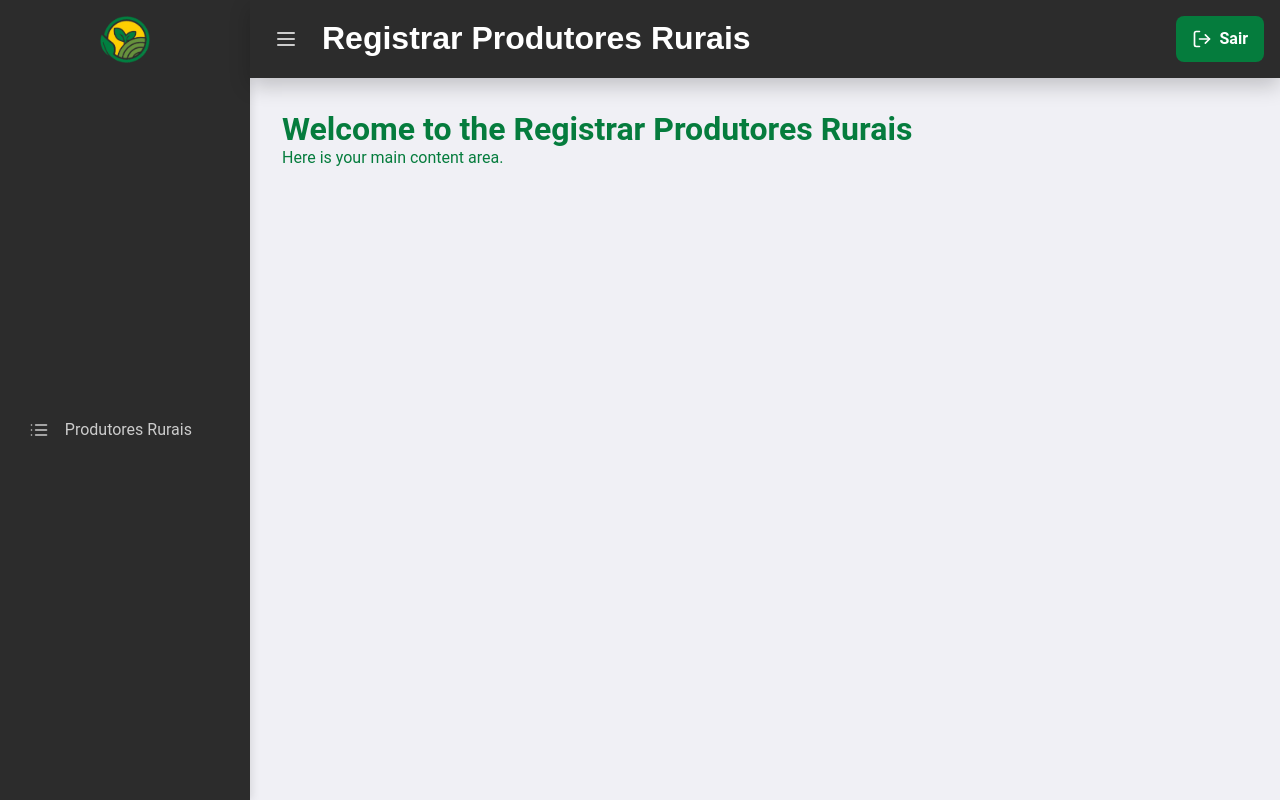
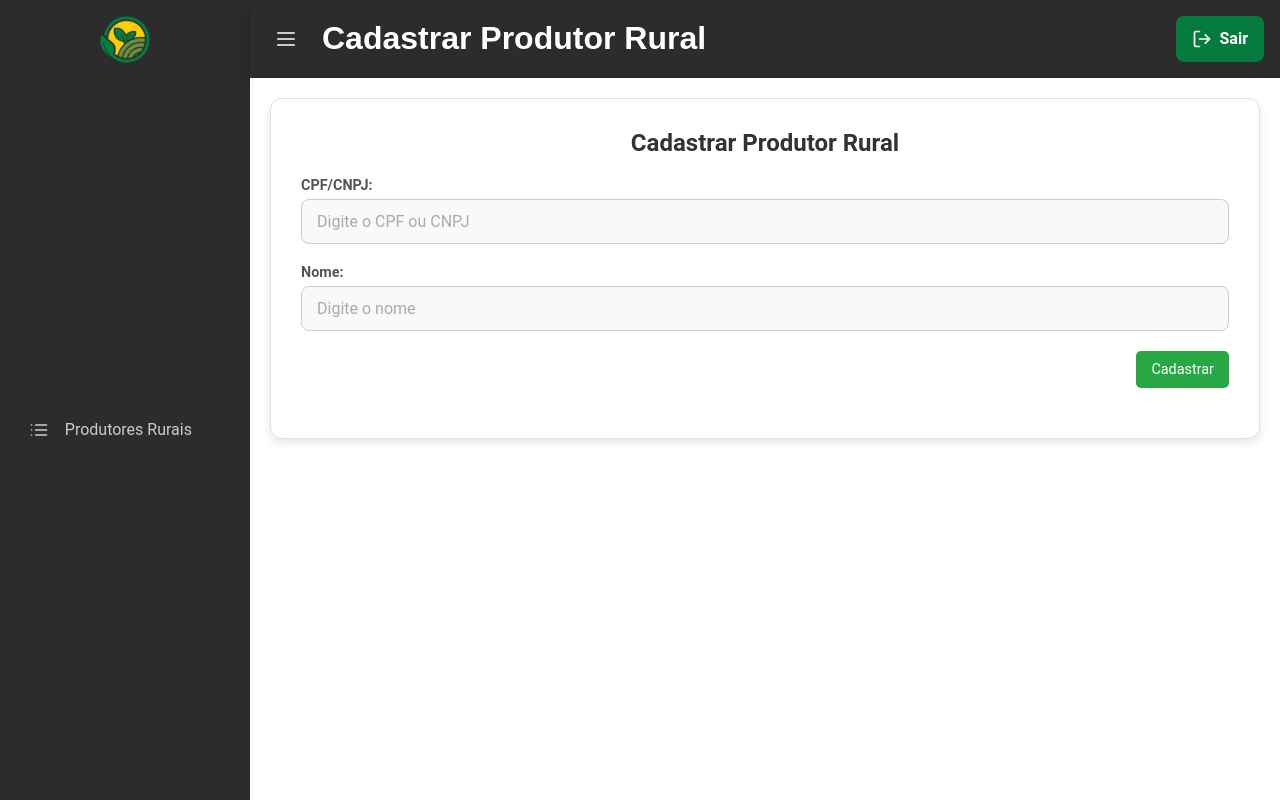
Before and after one commit to KevinRuanSoares/serasa_test_web, a React (Vite) app: page /rural-producer-create in a window 1280 px wide. Built offline with nearby package versions, Linux system fonts and the light colour scheme; sample sign-in values are in the browser's storage.

Commit message:
feat: added producer form;

```diff
--- a/src/components/GenericTable/index.tsx
+++ b/src/components/GenericTable/index.tsx
@@ -1,5 +1,5 @@
 import React from "react";
-import { StyledTable } from "./styles";
+import { StyledTable, TableContainer } from "./styles";
 
 interface Column<T> {
   header: string; // Column header name
@@ -21,6 +21,8 @@ const GenericTable = <T,>({
   remove,
 }: GenericTableProps<T>): React.ReactElement => {
   return (
+    <TableContainer>
+
       <StyledTable>
         <thead>
           <tr>
@@ -47,6 +49,7 @@ const GenericTable = <T,>({
           ))}
         </tbody>
       </StyledTable>
+    </TableContainer>
   );
 };
 
--- a/src/components/GenericTable/styles.ts
+++ b/src/components/GenericTable/styles.ts
@@ -1,14 +1,20 @@
 import styled from "styled-components";
+
+export const TableContainer = styled.div`
+  max-height: 500px; /* Ajuste o valor para limitar a altura da tabela */
+  overflow-y: auto; /* Habilita o scroll vertical */
+  overflow-x: auto; /* Habilita o scroll horizontal, caso necessário */
+  // border-radius: 12px;
+  // box-shadow: 0px 4px 10px rgba(0, 0, 0, 0.1);
+  background-color: #fff;
+`;
 
 export const StyledTable = styled.table`
   width: 100%;
   border-collapse: collapse;
-  margin: 20px 0;
+  margin: 0;
   font-size: 0.9rem;
   background-color: #fff;
-  border-radius: 12px;
-  overflow: hidden;
-  box-shadow: 0px 4px 10px rgba(0, 0, 0, 0.1);
 
   th, td {
     text-align: left;
--- a/src/pages/auth/RuralProducer/Create/index.tsx
+++ b/src/pages/auth/RuralProducer/Create/index.tsx
@@ -1,30 +1,124 @@
-import { useEffect } from 'react';
-import { useDispatch } from 'react-redux';
+// src/pages/RuralProducerCreate/index.tsx
+import React, { useState, useEffect } from "react";
+import { useDispatch, useSelector } from 'react-redux';
+import { IRootState } from '../../../../redux/store';
+import { useNavigate } from "react-router-dom";
 import TopBar from "../../../../components/TopBar";
 import Sidebar from "../../../../components/Sidebar";
-import { setCurrentPageTitle } from '../../../../redux/slices/themeSlice';
-import { RuralProducerCreateContainer, ContentArea, MainContent } from "./styles";
+import {
+  RuralProducerListContainer,
+  ContentArea,
+  MainContent,
+  ButtonContainer,
+} from "./styles";
+import { setCurrentPageTitle } from "../../../../redux/slices/themeSlice";
+import { ProducerService } from "../../../../services/producers";
+import Modal from "../../../../components/Modal";
+import {
+  FormContainer,
+  FormField,
+  FormInput,
+  FormLabel,
+  FormTitle,
+} from "./styledForm";
 
-const Dashboard = () => {
+const RuralProducerCreate: React.FC = () => {
+  const dispatch = useDispatch();
+  const navigate = useNavigate();
+  const [cpfCnpj, setCpfCnpj] = useState("");
+  const [name, setName] = useState("");
+  const [error, setError] = useState<string | null>(null);
+  const [successMessage, setSuccessMessage] = useState<string | null>(null);
+  const [loading, setLoading] = useState(false);
 
-  const dispatch = useDispatch();
+  const userAuth = useSelector((state: IRootState) => state.auth);
+  const token = userAuth.token;
 
   useEffect(() => {
-    dispatch(setCurrentPageTitle({ title: 'Registrar Produtores Rurais' }));
+    dispatch(setCurrentPageTitle({ title: "Cadastrar Produtor Rural" }));
   }, [dispatch]);
 
+  const handleFormSubmit = async (e: React.FormEvent) => {
+    e.preventDefault();
+    setError(null);
+    setSuccessMessage(null);
+
+    if (!cpfCnpj || !name) {
+      setError("Todos os campos são obrigatórios.");
+      return;
+    }
+
+    setLoading(true);
+
+    try {
+      if (!token) {
+        setError("Usuario não autenticado.");
+        return;
+      }
+      const success = await ProducerService.createProducer({
+        token,
+        producer:{
+          cpf_cnpj: cpfCnpj,
+          name,
+        }
+      });
+
+      if (success) {
+        setSuccessMessage("Produtor cadastrado com sucesso!");
+        navigate("/rural-producer-list");
+      } else {
+        setError("Erro ao cadastrar o produtor.");
+      }
+    } catch (err) {
+      setError((err as Error).message);
+    } finally {
+      setLoading(false);
+    }
+  };
+
   return (
-    <RuralProducerCreateContainer>
-      <Sidebar/>
+    <RuralProducerListContainer>
+      <Sidebar />
       <ContentArea>
-        <TopBar/>
+        <TopBar />
         <MainContent>
-          <h1>Welcome to the Registrar Produtores Rurais</h1>
-          <p>Here is your main content area.</p>
+          <FormContainer>
+            <FormTitle>Cadastrar Produtor Rural</FormTitle>
+            {error && <p style={{ color: "red" }}>{error}</p>}
+            {successMessage && <p style={{ color: "green" }}>{successMessage}</p>}
+            <form onSubmit={handleFormSubmit}>
+              <FormField>
+                <FormLabel htmlFor="cpfCnpj">CPF/CNPJ:</FormLabel>
+                <FormInput
+                  id="cpfCnpj"
+                  type="text"
+                  value={cpfCnpj}
+                  onChange={(e) => setCpfCnpj(e.target.value)}
+                  placeholder="Digite o CPF ou CNPJ"
+                />
+              </FormField>
+              <FormField>
+                <FormLabel htmlFor="name">Nome:</FormLabel>
+                <FormInput
+                  id="name"
+                  type="text"
+                  value={name}
+                  onChange={(e) => setName(e.target.value)}
+                  placeholder="Digite o nome"
+                />
+              </FormField>
+              <ButtonContainer>
+                <button type="submit" disabled={loading}>
+                  {loading ? "Salvando..." : "Cadastrar"}
+                </button>
+              </ButtonContainer>
+            </form>
+          </FormContainer>
         </MainContent>
       </ContentArea>
-    </RuralProducerCreateContainer>
+      {error && <Modal title="Ops!" message={error} onClose={() => setError(null)} />}
+    </RuralProducerListContainer>
   );
 };
 
-export default Dashboard;
+export default RuralProducerCreate;
--- /dev/null
+++ b/src/pages/auth/RuralProducer/Create/styledForm.ts
@@ -0,0 +1,52 @@
+// src/pages/RuralProducerCreate/styledForm.ts
+import styled from "styled-components";
+
+export const FormContainer = styled.div`
+  // max-width: 500px;
+  margin: 0 auto;
+  padding: 30px;
+  background: #ffffff;
+  border: 1px solid #e0e0e0;
+  border-radius: 12px;
+  box-shadow: 0px 4px 10px rgba(0, 0, 0, 0.1);
+`;
+
+export const FormTitle = styled.h2`
+  font-size: 1.5rem;
+  font-weight: bold;
+  text-align: center;
+  margin-bottom: 20px;
+  color: #333;
+`;
+
+export const FormField = styled.div`
+  margin-bottom: 20px;
+`;
+
+export const FormLabel = styled.label`
+  display: block;
+  font-size: 0.9rem;
+  font-weight: bold;
+  margin-bottom: 5px;
+  color: #555;
+`;
+
+export const FormInput = styled.input`
+  width: 100%;
+  padding: 12px 15px;
+  font-size: 1rem;
+  border: 1px solid #ccc;
+  border-radius: 8px;
+  background: #f9f9f9;
+  outline: none;
+  transition: border-color 0.3s;
+
+  &:focus {
+    border-color: #28a745;
+    background: #fff;
+  }
+
+  &::placeholder {
+    color: #aaa;
+  }
+`;
--- a/src/pages/auth/RuralProducer/Create/styles.ts
+++ b/src/pages/auth/RuralProducer/Create/styles.ts
@@ -1,16 +1,120 @@
 import styled from 'styled-components';
 
-export const RuralProducerCreateContainer = styled.div`
+export const RuralProducerListContainer = styled.div`
   display: flex;
+  height: 100vh;
+  background-color: #fff !important;
 `;
 
 export const ContentArea = styled.div`
   flex: 1;
   display: flex;
   flex-direction: column;
+  background-color: #fff  !important;
 `;
 
-export const MainContent = styled.div`
-  padding: 2rem;
-  color: #057C3D;
+export const MainContent = styled.main`
+  padding: 20px;
+  background-color: #fff;
+  // box-shadow: 0px 4px 10px rgba(0, 0, 0, 0.1);
+  // border-radius: 12px;
 `;
+
+export const StyledTable = styled.table`
+  width: 100%;
+  border-collapse: collapse;
+  margin: 20px 0;
+  font-size: 0.9rem;
+
+  th, td {
+    text-align: left;
+    padding: 12px;
+    border: 1px solid #e0e0e0;
+  }
+
+  th {
+    background-color: #f4f4f4;
+    font-weight: bold;
+  }
+
+  tr:hover {
+    background-color: #f9f9f9;
+  }
+
+  button {
+    padding: 5px 10px;
+    margin: 0 5px;
+    border: none;
+    border-radius: 4px;
+    font-size: 0.8rem;
+    cursor: pointer;
+    transition: background-color 0.3s ease;
+
+    &:hover {
+      background-color: #ddd;
+    }
+
+    &.edit {
+      background-color: #ffcc00;
+      color: black;
+    }
+
+    &.delete {
+      background-color: #ff4d4d;
+      color: white;
+    }
+  }
+`;
+
+export const PaginationContainer = styled.div`
+  display: flex;
+  justify-content: space-between;
+  align-items: center;
+  margin-top: 20px;
+
+  button {
+    padding: 10px 15px;
+    border: none;
+    border-radius: 5px;
+    background-color: #28a745;
+    color: white;
+    font-size: 0.9rem;
+    cursor: pointer;
+    transition: background-color 0.3s ease;
+
+    &:hover {
+      background-color:rgb(26, 110, 46);
+    }
+
+    &:disabled {
+      background-color: #ccc;
+      cursor: not-allowed;
+    }
+  }
+
+  span {
+    font-size: 0.9rem;
+    color: #555;
+  }
+`;
+
+export const ButtonContainer = styled.div`
+  display: flex;
+  justify-content: flex-end;
+  margin-bottom: 20px;
+
+  button {
+    padding: 10px 15px;
+    background-color: #28a745;
+    color: white;
+    border: none;
+    border-radius: 5px;
+    font-size: 0.9rem;
+    cursor: pointer;
+    transition: background-color 0.3s ease;
+
+    &:hover {
+      background-color: #218838;
+    }
+  }
+`;
--- a/src/pages/auth/RuralProducer/List/index.tsx
+++ b/src/pages/auth/RuralProducer/List/index.tsx
@@ -1,6 +1,7 @@
 import React, { useEffect, useState } from 'react';
 import { useDispatch, useSelector } from 'react-redux';
 import { IRootState } from '../../../../redux/store';
+import { useNavigate } from 'react-router-dom';
 import TopBar from "../../../../components/TopBar";
 import Sidebar from "../../../../components/Sidebar";
 import { Pencil, Trash2, ChevronLeft, ChevronRight } from "lucide-react";
@@ -56,7 +57,10 @@ const RuralProducerList: React.FC = () => {
   const [deleteProducerId, setDeleteProducerId] = useState<string | null>(null);
 
   const userAuth = useSelector((state: IRootState) => state.auth);
-  const token = userAuth.token; // Replace with actual token retrieval logic
+  const token = userAuth.token;
+
+  const navigate = useNavigate();
+
 
   useEffect(() => {
     dispatch(setCurrentPageTitle({ title: 'Produtores Rurais' }));
@@ -133,7 +137,7 @@ const RuralProducerList: React.FC = () => {
   };
 
   const handleCreate = async () => {
-    alert("Create functionality triggered!");
+    navigate('/rural-producer-create')
   };
 
   const handleEdit = async (id: string) => {
@@ -153,7 +157,6 @@ const RuralProducerList: React.FC = () => {
       <ContentArea>
         <TopBar />
         <MainContent>
-          <h1>Produtores Rurais</h1>
           <ButtonContainer>
             <button onClick={handleCreate}>+ Cadastrar Produtor</button>
           </ButtonContainer>
--- a/src/pages/auth/RuralProducer/List/styles.ts
+++ b/src/pages/auth/RuralProducer/List/styles.ts
@@ -3,13 +3,14 @@ import styled from 'styled-components';
 export const RuralProducerListContainer = styled.div`
   display: flex;
   height: 100vh;
+  background-color: #fff !important;
 `;
 
 export const ContentArea = styled.div`
   flex: 1;
   display: flex;
   flex-direction: column;
-  background-color: #f9f9f9;
+  background-color: #fff  !important;
 `;
 
 export const MainContent = styled.main`
@@ -75,14 +76,14 @@ export const PaginationContainer = styled.div`
     padding: 10px 15px;
     border: none;
     border-radius: 5px;
-    background-color: #007bff;
+    background-color: #28a745;
     color: white;
     font-size: 0.9rem;
     cursor: pointer;
     transition: background-color 0.3s ease;
 
     &:hover {
-      background-color: #0056b3;
+      background-color:rgb(26, 110, 46);
     }
 
     &:disabled {
```
Also changed, not shown: src/services/producers.ts (+6 -2 lines). Lines whose indentation alone changed are shown as unchanged.
